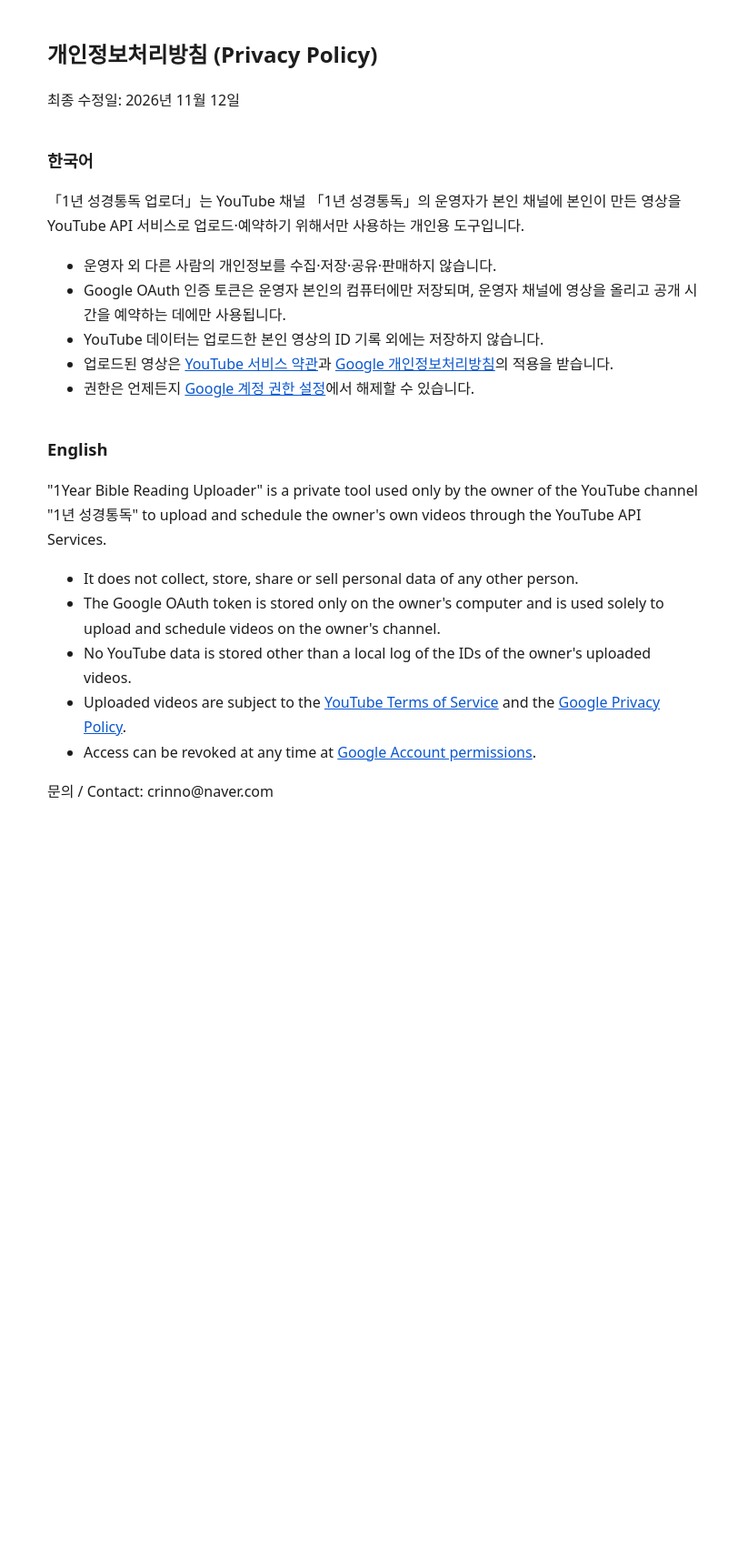
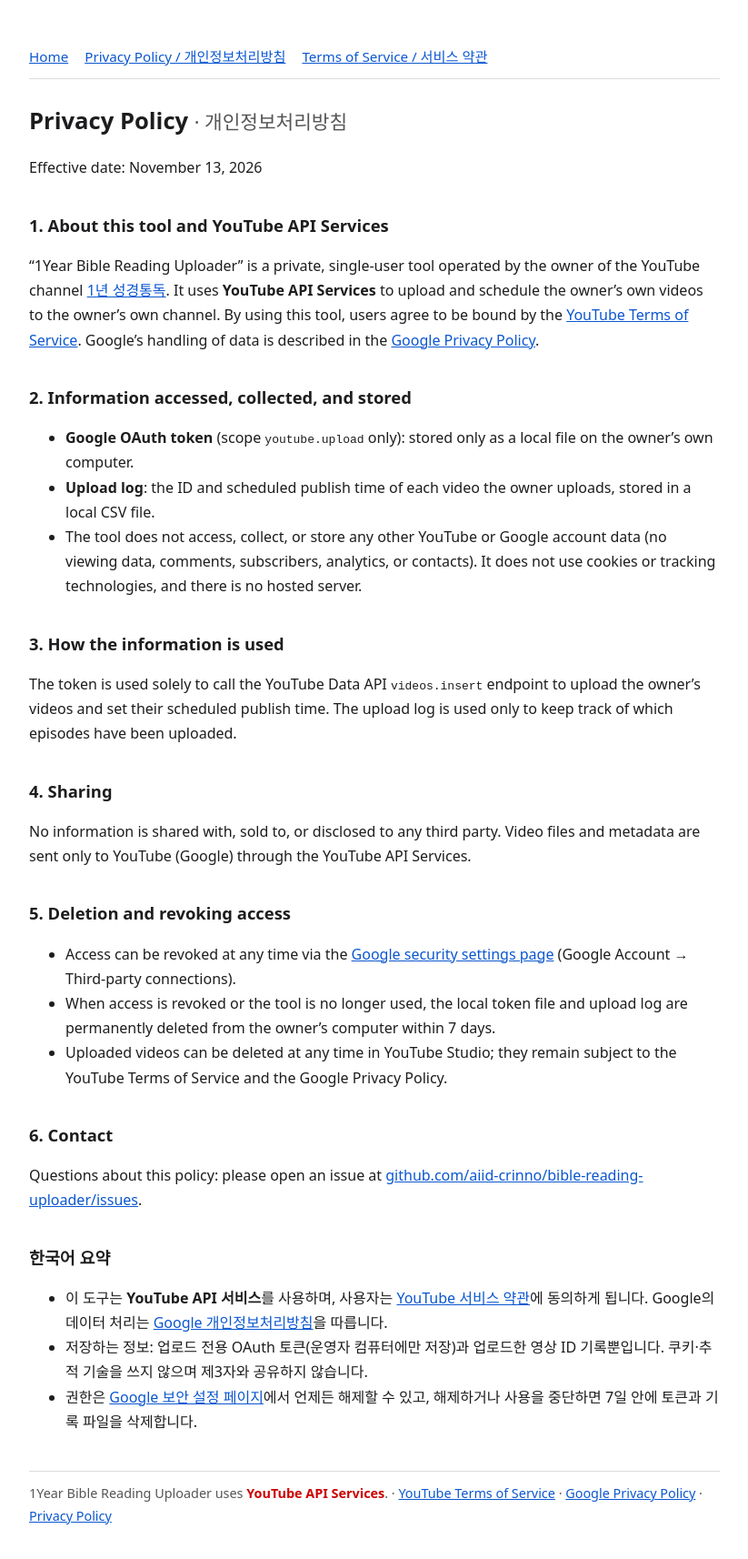
Before and after one commit to aiid-crinno/bible-reading-uploader, a plain HTML site: page privacy.html in a window 1280 px wide. Shown: the whole page at 91% size, without its empty margins (228-1051 px from the left). Before the commit the page ends 924 px from the top, so only its background shows below. Drawn offline with Linux system fonts and the light colour scheme.

Commit message:
심사 대비: 홈페이지·개인정보처리방침·약관 보강 (YouTube API Services, 삭제·권한 해제, 채널 브랜딩)
Co-Authored-By: Claude Opus 5.5 <noreply@anthropic.com>
Claude-Session: https://claude.ai/code/session_01TWcssTCkufpwAakEntjYGR

```diff
--- a/privacy.html
+++ b/privacy.html
@@ -1,27 +1,36 @@
 <!DOCTYPE html>
-<html lang="ko"><head><meta charset="utf-8"><meta name="viewport" content="width=device-width,initial-scale=1">
-<title>개인정보처리방침 — 1년 성경통독 업로더</title>
-<style>body{font-family:system-ui,"Noto Sans KR",sans-serif;max-width:720px;margin:40px auto;padding:0 20px;line-height:1.7;color:#1d1d1f}h1{font-size:1.5rem}h2{font-size:1.15rem;margin-top:2em}a{color:#0b57d0}</style></head>
+<html lang="en"><head><meta charset="utf-8"><meta name="viewport" content="width=device-width,initial-scale=1">
+<title>Privacy Policy — 1Year Bible Reading Uploader</title>
+<style>body{font-family:system-ui,"Noto Sans KR",sans-serif;max-width:760px;margin:40px auto;padding:0 20px;line-height:1.7;color:#1d1d1f}h1{font-size:1.6rem}h2{font-size:1.15rem;margin-top:1.8em}a{color:#0b57d0}nav{display:flex;gap:18px;padding:10px 0;border-bottom:1px solid #ddd;margin-bottom:24px;font-size:.95rem}.ch{display:flex;gap:18px;align-items:center;background:#f6f6f6;border-radius:12px;padding:16px}.ch img{width:96px;height:96px;border-radius:50%}.yt{color:#c00;font-weight:700}footer{margin-top:40px;padding-top:12px;border-top:1px solid #ddd;font-size:.9rem;color:#555}</style></head>
 <body>
-<h1>개인정보처리방침 (Privacy Policy)</h1>
-<p>최종 수정일: 2026년 11월 12일</p>
-<h2>한국어</h2>
-<p>「1년 성경통독 업로더」는 YouTube 채널 「1년 성경통독」의 운영자가 본인 채널에 본인이 만든 영상을 YouTube API 서비스로 업로드·예약하기 위해서만 사용하는 개인용 도구입니다.</p>
+<nav><a href="./">Home</a><a href="privacy.html">Privacy Policy / 개인정보처리방침</a><a href="terms.html">Terms of Service / 서비스 약관</a></nav>
+<h1>Privacy Policy <small style="font-weight:400;color:#555">· 개인정보처리방침</small></h1>
+<p>Effective date: November 13, 2026</p>
+<h2>1. About this tool and YouTube API Services</h2>
+<p>“1Year Bible Reading Uploader” is a private, single-user tool operated by the owner of the YouTube channel <a href="https://www.youtube.com/channel/UCr79tOZ-yKpLaRsyTpZalYQ">1년 성경통독</a>. It uses <b>YouTube API Services</b> to upload and schedule the owner’s own videos to the owner’s own channel. By using this tool, users agree to be bound by the <a href="https://www.youtube.com/t/terms">YouTube Terms of Service</a>. Google’s handling of data is described in the <a href="http://www.google.com/policies/privacy">Google Privacy Policy</a>.</p>
+<h2>2. Information accessed, collected, and stored</h2>
 <ul>
-<li>운영자 외 다른 사람의 개인정보를 수집·저장·공유·판매하지 않습니다.</li>
-<li>Google OAuth 인증 토큰은 운영자 본인의 컴퓨터에만 저장되며, 운영자 채널에 영상을 올리고 공개 시간을 예약하는 데에만 사용됩니다.</li>
-<li>YouTube 데이터는 업로드한 본인 영상의 ID 기록 외에는 저장하지 않습니다.</li>
-<li>업로드된 영상은 <a href="https://www.youtube.com/t/terms">YouTube 서비스 약관</a>과 <a href="https://policies.google.com/privacy">Google 개인정보처리방침</a>의 적용을 받습니다.</li>
-<li>권한은 언제든지 <a href="https://myaccount.google.com/permissions">Google 계정 권한 설정</a>에서 해제할 수 있습니다.</li>
+<li><b>Google OAuth token</b> (scope <code>youtube.upload</code> only): stored only as a local file on the owner’s own computer.</li>
+<li><b>Upload log</b>: the ID and scheduled publish time of each video the owner uploads, stored in a local CSV file.</li>
+<li>The tool does not access, collect, or store any other YouTube or Google account data (no viewing data, comments, subscribers, analytics, or contacts). It does not use cookies or tracking technologies, and there is no hosted server.</li>
 </ul>
-<h2>English</h2>
-<p>"1Year Bible Reading Uploader" is a private tool used only by the owner of the YouTube channel "1년 성경통독" to upload and schedule the owner's own videos through the YouTube API Services.</p>
+<h2>3. How the information is used</h2>
+<p>The token is used solely to call the YouTube Data API <code>videos.insert</code> endpoint to upload the owner’s videos and set their scheduled publish time. The upload log is used only to keep track of which episodes have been uploaded.</p>
+<h2>4. Sharing</h2>
+<p>No information is shared with, sold to, or disclosed to any third party. Video files and metadata are sent only to YouTube (Google) through the YouTube API Services.</p>
+<h2>5. Deletion and revoking access</h2>
 <ul>
-<li>It does not collect, store, share or sell personal data of any other person.</li>
-<li>The Google OAuth token is stored only on the owner's computer and is used solely to upload and schedule videos on the owner's channel.</li>
-<li>No YouTube data is stored other than a local log of the IDs of the owner's uploaded videos.</li>
-<li>Uploaded videos are subject to the <a href="https://www.youtube.com/t/terms">YouTube Terms of Service</a> and the <a href="https://policies.google.com/privacy">Google Privacy Policy</a>.</li>
-<li>Access can be revoked at any time at <a href="https://myaccount.google.com/permissions">Google Account permissions</a>.</li>
+<li>Access can be revoked at any time via the <a href="https://security.google.com/settings/security/permissions">Google security settings page</a> (Google Account → Third-party connections).</li>
+<li>When access is revoked or the tool is no longer used, the local token file and upload log are permanently deleted from the owner’s computer within 7 days.</li>
+<li>Uploaded videos can be deleted at any time in YouTube Studio; they remain subject to the YouTube Terms of Service and the Google Privacy Policy.</li>
 </ul>
-<p>문의 / Contact: crinno@naver.com</p>
+<h2>6. Contact</h2>
+<p>Questions about this policy: please open an issue at <a href="https://github.com/aiid-crinno/bible-reading-uploader/issues">github.com/aiid-crinno/bible-reading-uploader/issues</a>.</p>
+<h2>한국어 요약</h2>
+<ul>
+<li>이 도구는 <b>YouTube API 서비스</b>를 사용하며, 사용자는 <a href="https://www.youtube.com/t/terms">YouTube 서비스 약관</a>에 동의하게 됩니다. Google의 데이터 처리는 <a href="http://www.google.com/policies/privacy">Google 개인정보처리방침</a>을 따릅니다.</li>
+<li>저장하는 정보: 업로드 전용 OAuth 토큰(운영자 컴퓨터에만 저장)과 업로드한 영상 ID 기록뿐입니다. 쿠키·추적 기술을 쓰지 않으며 제3자와 공유하지 않습니다.</li>
+<li>권한은 <a href="https://security.google.com/settings/security/permissions">Google 보안 설정 페이지</a>에서 언제든 해제할 수 있고, 해제하거나 사용을 중단하면 7일 안에 토큰과 기록 파일을 삭제합니다.</li>
+</ul>
+<footer>1Year Bible Reading Uploader uses <span class="yt">YouTube API Services</span>. · <a href="https://www.youtube.com/t/terms">YouTube Terms of Service</a> · <a href="https://policies.google.com/privacy">Google Privacy Policy</a> · <a href="privacy.html">Privacy Policy</a></footer>
 </body></html>
```
Also changed, not shown: index.html (+18 -8 lines), terms.html (+16 -6 lines), channel.png (added).
